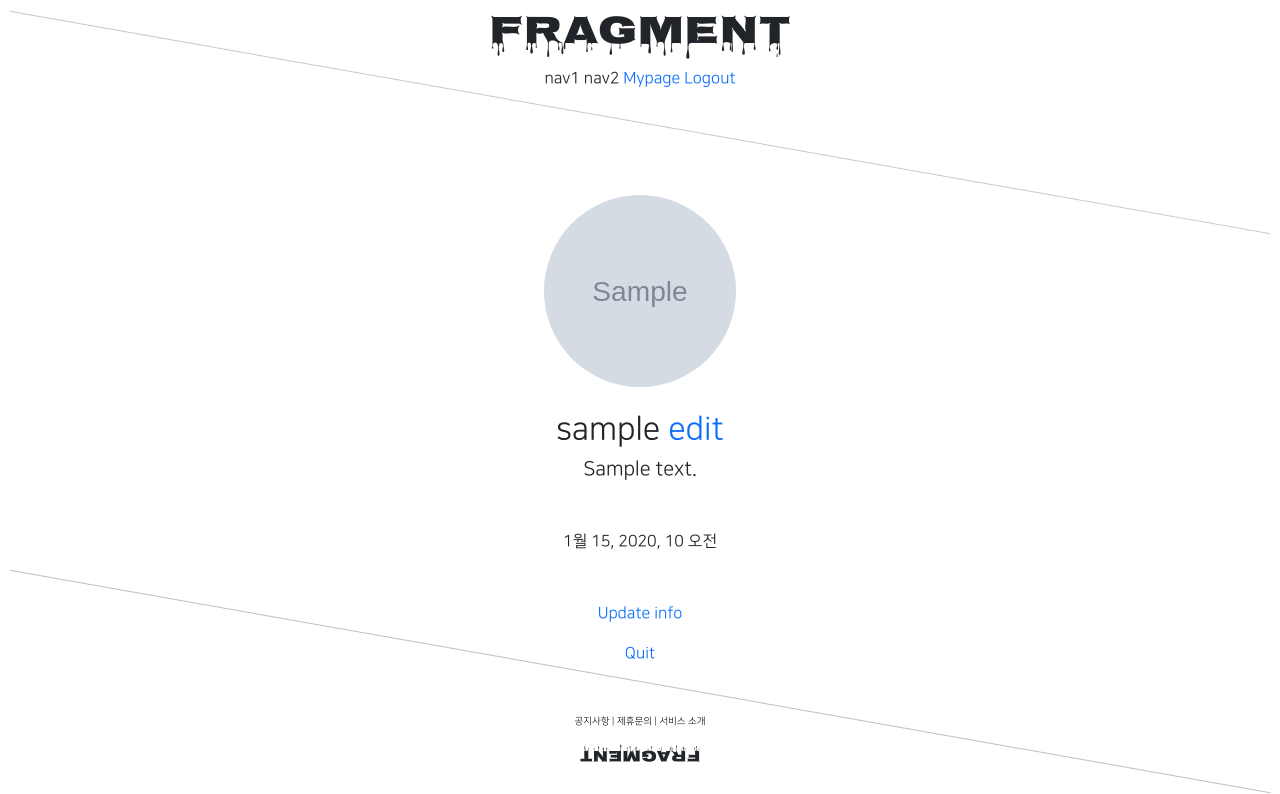
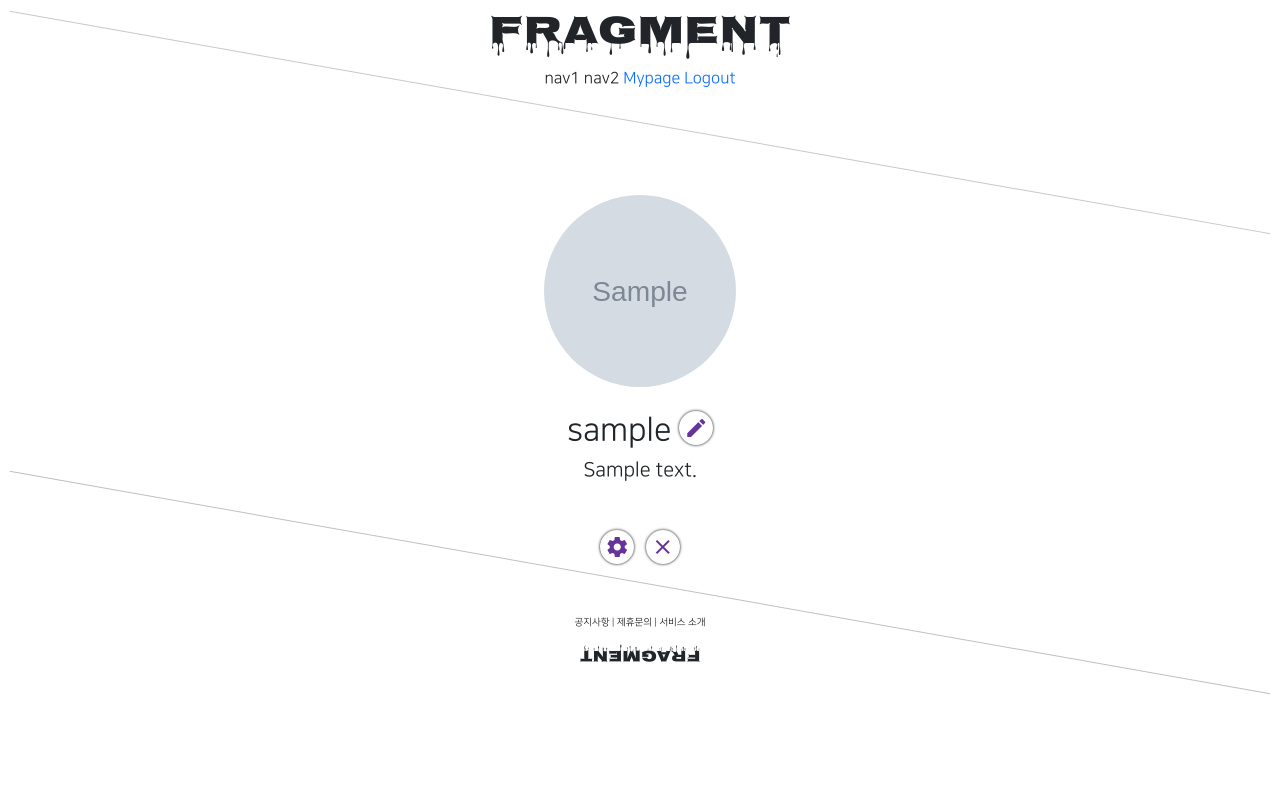
Before and after one commit to 21nkyu/ik_1ban_2, a Django app: page /accounts/detail/1 in a window 1280 px wide. Shown: the part 22-816 px from the top of the page. After the commit the page ends 716 px from the top, so only its background shows below. Run offline with Django 3.2, Linux system fonts and the light colour scheme; a user stored in the database is signed in; tables that the repository leaves empty hold one stand-in row (values such as "Sample post"); grey boxes marked "Sample" are stand-in pictures; parts of the project's set-up code (start-up, migrations or seed data) failed here and were passed over; some libraries are stand-ins or nearby versions.

Commit message:
20210807_scd_001(013)

```diff
--- a/accountapp/templates/accountapp/detail.html
+++ b/accountapp/templates/accountapp/detail.html
@@ -11,7 +11,7 @@
                     {{ target_user.profile.nickname }}
                         {% if user == target_user %}
                             <a href="{% url 'profileapp:update' pk=target_user.profile.pk %}"
-                            class="hideline">
+                            class="material-icons round_button">
                                 edit
                             </a>
                     {% endif %}
@@ -27,20 +27,19 @@
                 </h4>
             {% endif %}
         </div>
-        <div class="m-5">
-            {{ target_user.date_joined }}
-        </div>
+{#        <div class="m-5">#}
+{#            {{ target_user.date_joined }}#}
+{#        </div>#}
         {% if user == target_user %}
         <div>
-            <p>
-                <a href="{% url 'accountapp:update' pk=user.pk %}" class="hideline">
-                    Update info
-                </a>
-            </p>
-        </div>
-        <div>
-            <a href="{% url 'accountapp:delete' pk=target_user.pk %}" class="hideline">
-                Quit
+            <a href="{% url 'accountapp:update' pk=target_user.pk %}"
+               class="material-icons round_button mx-1">
+                    settings
+            </a>
+
+            <a href="{% url 'accountapp:delete' pk=target_user.pk %}"
+               class="material-icons round_button mx-1">
+                close
             </a>
         </div>
         {% endif %}
--- a/static/base.css
+++ b/static/base.css
@@ -50,3 +50,16 @@ transform: rotate(10deg);
     height: 3px;
     background: black;
 }
+
+.round_button{
+    color: rebeccapurple;
+    text-decoration: none;
+    box-shadow: 0 0 3px black;
+    border-radius: 20rem;
+    padding: 0.3rem;
+}
+/*none 밑줄제거*/
+
+.round_button:hover {
+    color: dimgray;
+}
--- a/templates/head.html
+++ b/templates/head.html
@@ -14,6 +14,10 @@
 
 {#    DEFAULT CSS LINK#}
     <link rel="stylesheet" type="text/css" href="{% static 'base.css' %}">
+{# MATERIAL ICONS LINK   #}
+    <link href="https://fonts.googleapis.com/css2?family=Material+Icons"
+          rel="stylesheet">
+
 
 {#    <style type="text/css">#}
 {#    a { text-decoration:none }#}
```
